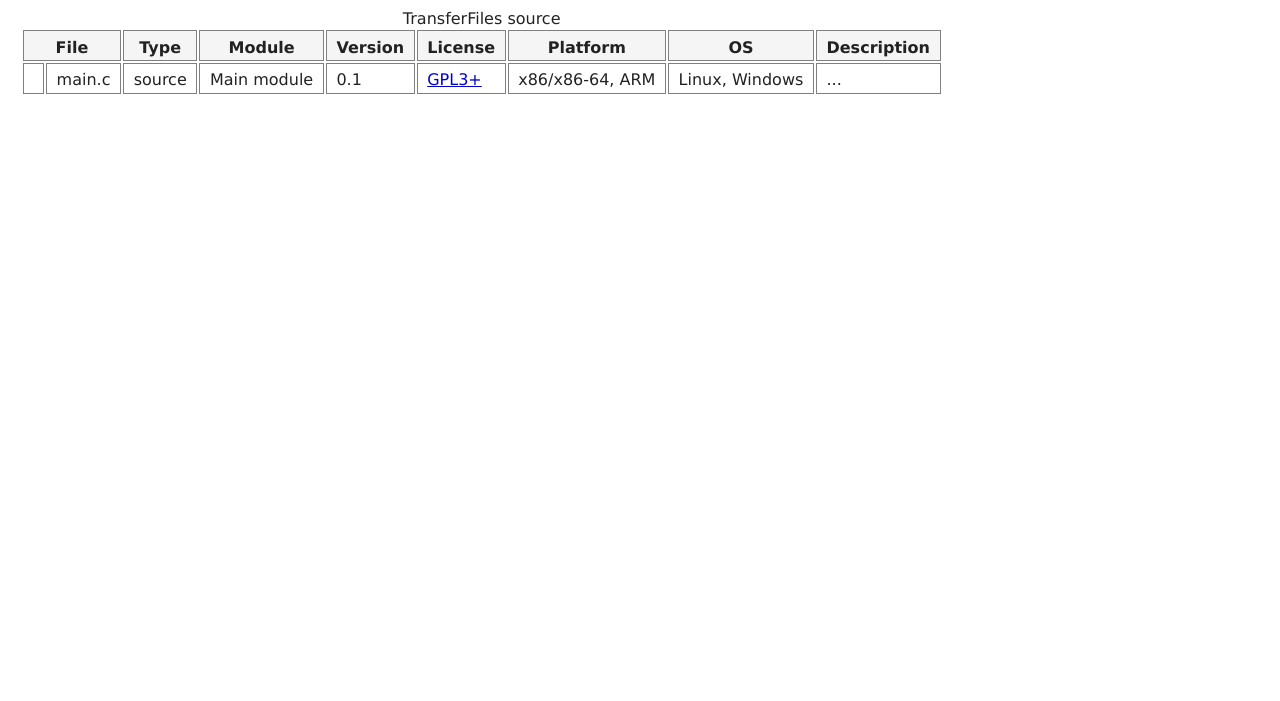
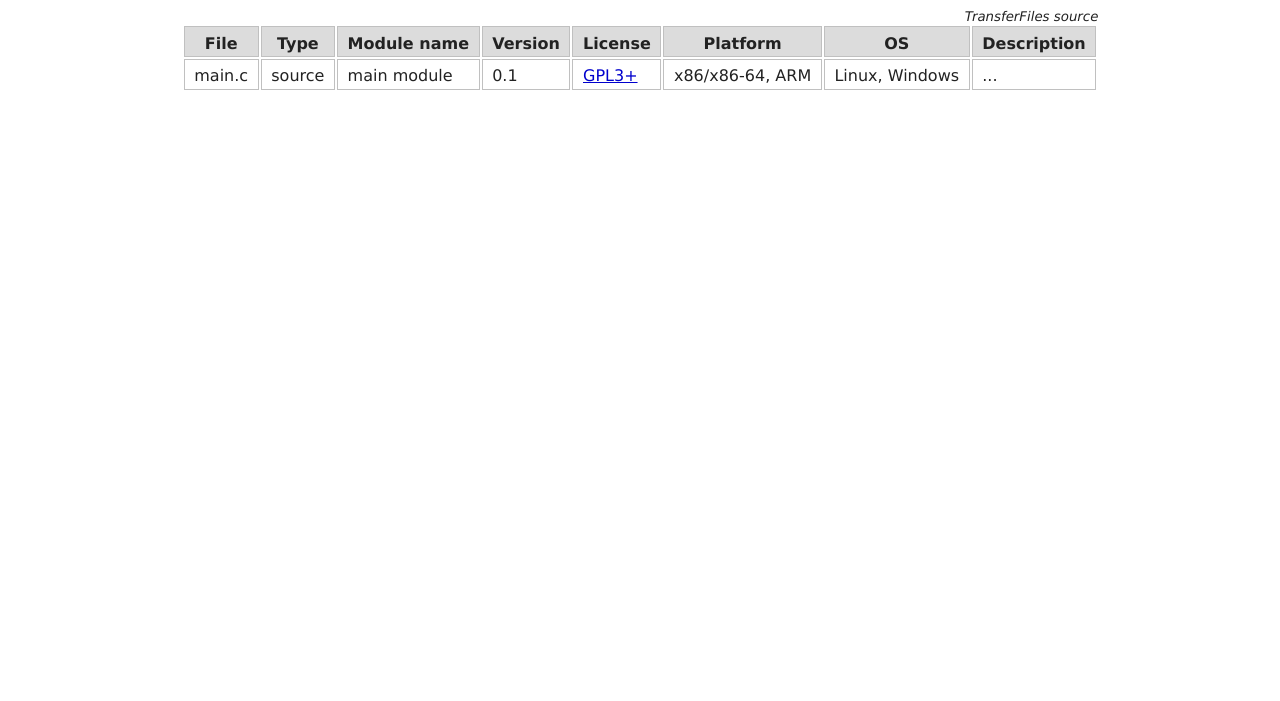
Before and after one commit to babushkin-av/TransferFiles, a plain HTML site: page docs/index.html in a window 1280 px wide. Shown: the part 99-800 px from the top of the page. Drawn offline with Linux system fonts and the light colour scheme.

Commit message:
Documentation

```diff
--- a/docs/gfx/dark.css
+++ b/docs/gfx/dark.css
@@ -46,12 +46,16 @@ OL.123 {                        list-style-type:               decimal;
 DT {                            font-weight:                   bold;
 }
 
-TABLE {                         margin:                        0.8em
+TABLE {                         margin:                        0.8em auto;
+}
+CAPTION {                       text-align:                    right;
+                                font-size:                     smaller;
+                                font-style:                    italic;
 }
 THEAD {                         text-align:                    center;
 }
 TH {                            font-weight:                   bold;
-                                background-color:              whitesmoke;
+                                background-color:              gray;
 }
 TH,TD {                         margin:                        1px;
                                 padding:                       0.4em 0.6em 0.2em;
--- a/docs/gfx/main.css
+++ b/docs/gfx/main.css
@@ -46,16 +46,20 @@ OL.123 {                        list-style-type:               decimal;
 DT {                            font-weight:                   bold;
 }
 
-TABLE {                         margin:                        0.8em
+TABLE {                         margin:                        0.8em auto;
+}
+CAPTION {                       text-align:                    right;
+                                font-size:                     smaller;
+                                font-style:                    italic;
 }
 THEAD {                         text-align:                    center;
 }
 TH {                            font-weight:                   bold;
-                                background-color:              whitesmoke;
+                                background-color:              gainsboro;
 }
 TH,TD {                         margin:                        1px;
                                 padding:                       0.4em 0.6em 0.2em;
-                                border:                        thin solid gray;
+                                border:                        thin solid silver;
 }
 
 CODE,VAR,SAMP,KBD,PRE {         text-decoration:               none;
--- a/docs/index.html
+++ b/docs/index.html
@@ -8,7 +8,7 @@
 <LINK rel="license" href="gpl3.html">
 <META lang="en" name="author" content="Alexander Babushkin">
 <META lang="en" name="copyright" content="&copy; 2017-2019, feedback@babushkin.ru.net">
-<META lang="en" name="keywords" content="readme help docementation">
+<META lang="en" name="keywords" content="readme help documentation">
 <META lang="en" name="description" content="">
 
 <TITLE>ReadMe</TITLE>
@@ -21,10 +21,10 @@
 <TABLE class="Files">
   <CAPTION>TransferFiles source</CAPTION>
   <THEAD>
-    <TR> <TH colspan="2">File</TH> <TH>Type</TH> <TH>Module</TH> <TH>Version</TH> <TH>License</TH> <TH>Platform</TH> <TH>OS</TH> <TH>Description</TH> </TR>
+    <TR> <TH>File</TH> <TH>Type</TH> <TH>Module name</TH> <TH>Version</TH> <TH>License</TH> <TH>Platform</TH> <TH>OS</TH> <TH>Description</TH> </TR>
   </THEAD>
   <TBODY>
-    <TR> <TD></TD> <TD title="TransferFiles/current/main.c">main.c</TD> <TD>source</TD> <TD>Main module</TD> <TD>0.1</TD> <TD><A href="gpl3.html">GPL3+</A></TD> <TD>x86/x86-64, ARM</TD> <TD>Linux, Windows</TD> <TD>...</TD> </TR>
+    <TR> <TD title="TransferFiles/current/main.c">main.c</TD> <TD>source</TD> <TD>main module</TD> <TD>0.1</TD> <TD><A href="gpl3.html">GPL3+</A></TD> <TD>x86/x86-64, ARM</TD> <TD>Linux, Windows</TD> <TD>...</TD> </TR>
   </TBODY>
 </TABLE>
 
```
